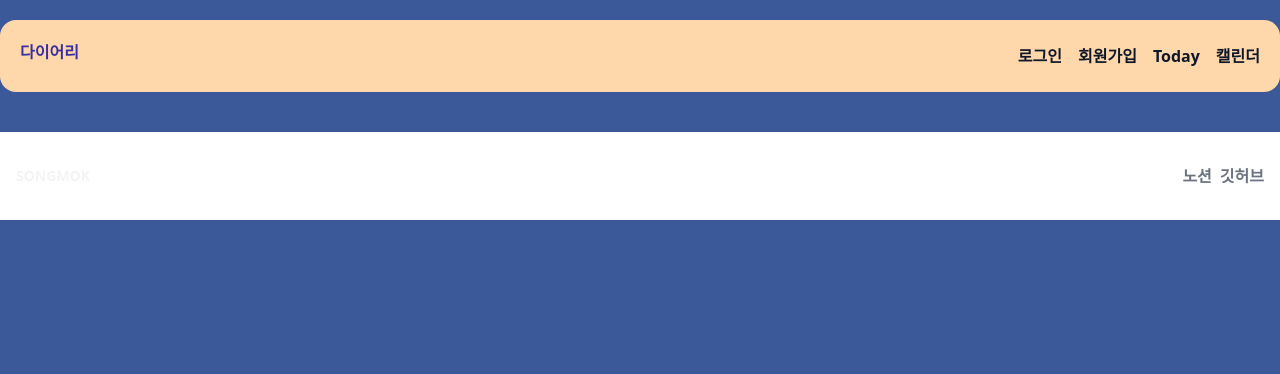
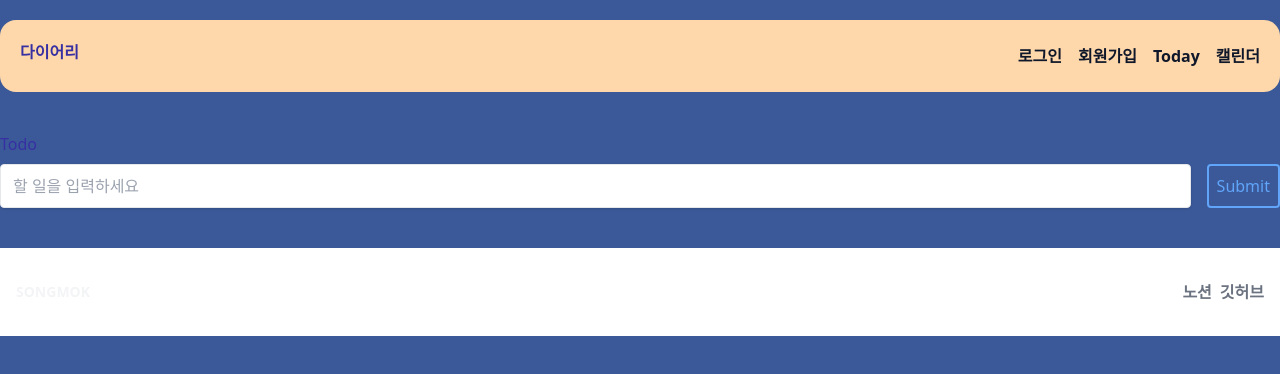
Before and after one commit to songmok/diary, a React (Create React App) app: page /calendar/todo/1 in a window 1280 px wide. Shown: the top 374 px of the page. Built offline with nearby package versions, Linux system fonts and the light colour scheme; no server answers.

Commit message:
thunk cate

```diff
--- a/src/App.tsx
+++ b/src/App.tsx
@@ -16,9 +16,11 @@ function App() {
         <Route path="/" element={<Home />} />
         <Route path="/signup" element={<SignUp />} />
         <Route path="/login" element={<Login />} />
-        <Route path="/todo" element={<Todo />} />
+        <Route path="/calendar">
+          <Route index element={<Calendar />} />
+          <Route path="todo/:id" element={<Todo />} />
+        </Route>
         <Route path="/useredit" element={<UserEdit />} />
-        <Route path="/calendar" element={<Calendar />} />
       </Routes>
       <Footer />
     </Router>
--- a/src/pages/Calendar.tsx
+++ b/src/pages/Calendar.tsx
@@ -2,27 +2,38 @@ import React, { useState, useEffect } from "react";
 import FullCalendar from "@fullcalendar/react";
 import dayGridPlugin from "@fullcalendar/daygrid";
 import interactionPlugin from "@fullcalendar/interaction";
-import { Navigate, useNavigate } from "react-router-dom";
+import { useNavigate } from "react-router-dom";
 import axios from "axios";
+import { useDispatch, useSelector } from "react-redux";
+import { ICate } from "../reducer/cateType";
+import { fetchCate } from "../reducer/cateSlice";
+import { AppDispatch } from "../reducer/store";
 
 const Calendar = () => {
+  const dispatch = useDispatch<AppDispatch>();
+  useEffect(() => {
+    dispatch(fetchCate());
+  }, []);
+  const cateData = useSelector(
+    (state: ICate) => state.cate.categories.data.categories
+  );
+
   const navigate = useNavigate();
   const [cateName, setCateName] = useState("");
   const [message, setMessage] = useState("");
-  const [categories, setCategories] = useState([]);
 
-  const cateGet = () => {
-    axios
-      .get("http://localhost:5000/api/cate/categet")
-      .then((response) => {
-        const cateData = response.data.categories;
-        console.log("ca", cateData);
-        setCategories(cateData);
-      })
-      .catch((error) => {
-        console.error(error);
-      });
-  };
+  // const cateGet = () => {
+  //   axios
+  //     .get("http://localhost:5000/api/cate/categet")
+  //     .then((response) => {
+  //       const cateData = response.data.categories;
+  //       console.log("ca", cateData);
+  //       setCategories(cateData);
+  //     })
+  //     .catch((error) => {
+  //       console.error(error);
+  //     });
+  // };
   const cateCt = () => {
     const data = {
       cateName: cateName,
@@ -32,7 +43,7 @@ const Calendar = () => {
       .then((response) => {
         setMessage(response.data.message);
         console.log("res", response);
-        cateGet();
+        fetchCate();
       })
       .catch((error) => {
         console.error(error);
@@ -40,12 +51,10 @@ const Calendar = () => {
       });
   };
 
-  useEffect(() => {
-    cateGet();
-  }, []);
-
   return (
     <>
+      <div>
+        {cateData ? (
           <article className="container m-auto">
             <div>
               <input
@@ -59,13 +68,13 @@ const Calendar = () => {
             </div>
             <div>
               <h2>카테고리 목록</h2>
-          {categories.map((v: any, i) => (
+              {/* {cates.map((v: any, i) => (
               <>
                 <div className="ca" key={i}>
                   {v.cateName}
                 </div>
               </>
-          ))}
+            ))} */}
             </div>
             <FullCalendar
               plugins={[dayGridPlugin, interactionPlugin]}
@@ -82,7 +91,8 @@ const Calendar = () => {
               selectable={false}
               dateClick={(data) => {
                 const todayData = data.dateStr;
-            navigate(`/${todayData}`);
+                const today = todayData.replace(/-/g, "");
+                navigate(`todo/${today}`, { replace: true });
               }}
               selectMirror={false}
               displayEventTime={false}
@@ -92,6 +102,10 @@ const Calendar = () => {
               height={"85vh"}
             />
           </article>
+        ) : (
+          <div>Loading...</div>
+        )}
+      </div>
     </>
   );
 };
--- a/src/pages/Todo.tsx
+++ b/src/pages/Todo.tsx
@@ -1,7 +1,67 @@
-import React from "react";
+import { useState } from "react";
+import { useSelector } from "react-redux";
+import { useParams } from "react-router-dom";
+import { IUser } from "../reducer/userType";
+import axios from "axios";
+const Todo = () => {
+  const params = useParams();
+  const { dateparms } = params;
 
-const Todo = () => {
-  return <div>리스트입니다</div>;
+  const [todoValue, setTodoValue] = useState("");
+  const user = useSelector((state: IUser) => state.user);
+  const addTodoSubmit = (event: any) => {
+    event.preventDefault();
+    let str = todoValue.trim();
+    if (str.length === 0) {
+      alert("내용을 입력하세요.");
+      setTodoValue("");
+      return;
+    }
+    const addTodo = {
+      id: Date.now(),
+      desc: todoValue,
+      completed: false,
+      uid: user.uid,
+      date: dateparms,
+      category: "",
+    };
+    axios
+      .post("http://localhost:5000/api/post/submit", { ...addTodo })
+      .then((res) => {
+        if (res.data.success) {
+          setTodoValue("");
+          // 목록 재호출
+          // getList("", 0);
+          alert("할 일이 등록되었습니다");
+        } else {
+          alert("할 일이 등록되지 않았습니다");
+        }
+      })
+      .catch((err) => {
+        console.log(err);
+      });
+  };
+  return (
+    <div>
+      <h1>Todo {dateparms}</h1>
+      <div>
+        <form className="flex pt-2" onSubmit={addTodoSubmit}>
+          <input
+            type="text"
+            placeholder="할 일을 입력하세요"
+            className="w-full px-3 py-2 mr-4 text-gray-500 border rounded shadow"
+            value={todoValue}
+            // onChange={changeTodoValue}
+          ></input>
+          <input
+            type="submit"
+            // onClick={addTodo}
+            // onSubmit={addTodo}
+            className="p-2 text-blue-400 border-2 border-blue-400 rounded hover:text-white hover:bg-blue-400"
+          ></input>
+        </form>
+      </div>
+    </div>
+  );
 };
-
 export default Todo;
--- /dev/null
+++ b/src/reducer/cateSlice.tsx
@@ -0,0 +1,42 @@
+import { createSlice, createAsyncThunk, PayloadAction } from "@reduxjs/toolkit";
+import axios from "axios";
+import { ICate } from "./cateType";
+
+interface CateState {
+  status: string;
+  categories: string[];
+}
+
+const initialState: CateState = {
+  status: "",
+  categories: [],
+};
+
+export const fetchCate = createAsyncThunk("cate/fetchCate", async () => {
+  try {
+    const response = await axios.get("http://localhost:5000/api/cate/categet");
+    return response;
+  } catch (err) {
+    return err;
+  }
+});
+const cateSlice = createSlice({
+  name: "cate",
+  initialState,
+  reducers: {},
+  extraReducers: (builder) => {
+    builder
+      .addCase(fetchCate.pending, (state) => {
+        state.status = "loading";
+      })
+      .addCase(fetchCate.fulfilled, (state: any, action) => {
+        state.status = "succeeded";
+        state.categories = action.payload;
+      })
+      .addCase(fetchCate.rejected, (state) => {
+        state.status = "failed";
+      });
+  },
+});
+
+export default cateSlice.reducer;
--- /dev/null
+++ b/src/reducer/cateType.tsx
@@ -0,0 +1,9 @@
+interface Category {
+  _id: string;
+  cateName: string;
+  __v: number;
+}
+
+export interface ICate {
+  cate: { categories: { data: { categories: Category[] } } };
+}
--- a/src/reducer/store.tsx
+++ b/src/reducer/store.tsx
@@ -3,9 +3,11 @@ import storageSession from "redux-persist/lib/storage/session";
 import { combineReducers } from "redux";
 import { persistReducer } from "redux-persist";
 import userSlice from "./userSlice";
+import cateSlice from "./cateSlice";
 
-const reducers = combineReducers({
+const rootReducer = combineReducers({
   user: userSlice,
+  cate: cateSlice,
 });
 
 const persistConfig = {
@@ -13,15 +15,17 @@ const persistConfig = {
   storage: storageSession,
   whitelist: ["user"],
 };
-const presistedReducer = persistReducer(persistConfig, reducers);
+
+const persistedReducer = persistReducer(persistConfig, rootReducer);
 
 const store = configureStore({
-  reducer: presistedReducer,
-  middleware: (getDefaultMiddleware) => {
-    return getDefaultMiddleware({
+  reducer: persistedReducer,
+  middleware: (getDefaultMiddleware) =>
+    getDefaultMiddleware({
       serializableCheck: false,
-    });
-  },
+    }),
   devTools: process.env.NODE_ENV !== "production",
 });
+export type AppDispatch = typeof store.dispatch;
+export type RootState = ReturnType<typeof store.getState>;
 export default store;
```
Lines whose indentation alone changed are shown as unchanged.
